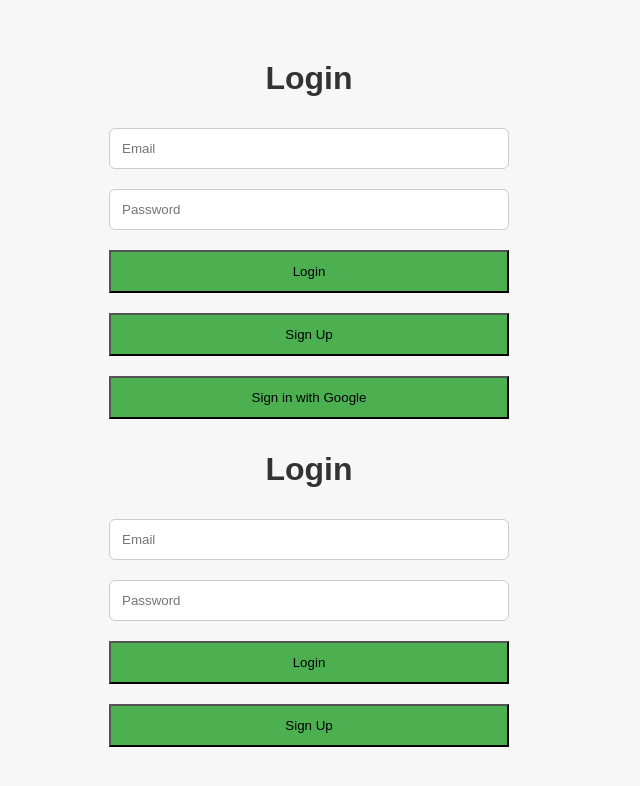
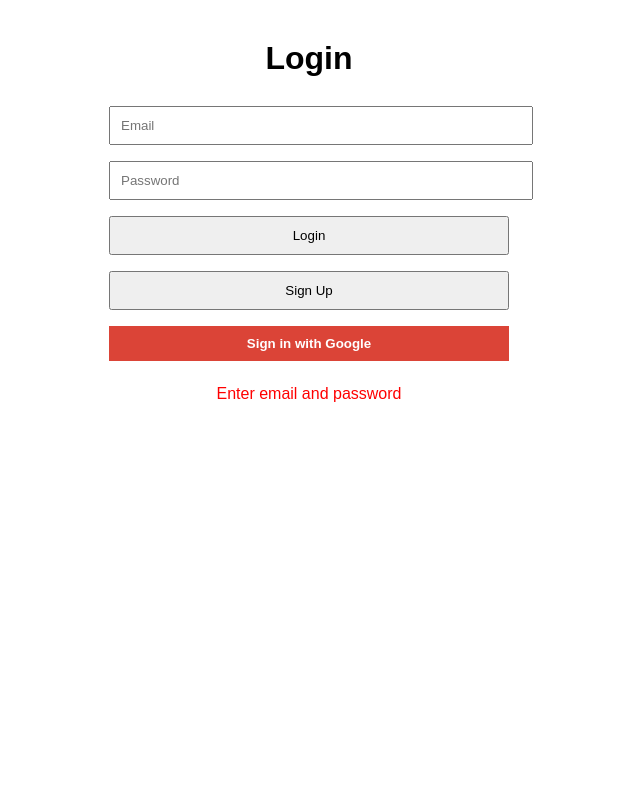
Before and after one commit to luiso-boopo/photo-app-2, a plain HTML site: page login.html in a window 1280 px wide. Both pictures are taken after a click on the button "Login". Shown: the whole page, without its empty margins (331-971 px from the left). Drawn offline with nearby package versions, Linux system fonts and the light colour scheme.

Commit message:
Refactor login.html for improved UI and functionality
Updated the login page structure and styles, added Google Sign-In functionality, and improved session handling.

```diff
--- a/login.html
+++ b/login.html
@@ -1,29 +1,11 @@
- <title>Login</title>
+<!DOCTYPE html>
+<html lang="en">
+<head>
+  <meta charset="UTF-8" />
+  <meta name="viewport" content="width=device-width, initial-scale=1" />
+  <title>Login</title>
   <script src="https://unpkg.com/@supabase/supabase-js@2"></script>
   <style>
-    /* ===== Keep your original styling and add polish ===== */
-    body {
-      font-family: Arial, sans-serif;
-      max-width: 400px;
-      margin: 60px auto;
-      padding: 0 15px;
-      background: #f7f7f7;
-    }
-    h1 { text-align: center; color: #333; }
-    input {
-      width: 100%;
-      padding: 12px;
-      margin: 10px 0;
-      border-radius: 6px;
-      border: 1px solid #ccc;
-      box-sizing: border-box;
-    }
-    button {
-      width: 100%;
-      padding: 12px;
-      margin: 10px 0;
-      cursor: pointer;
-      background-color: #4CAF50;
     body { font-family: Arial, sans-serif; max-width: 400px; margin: 40px auto; }
     h1 { text-align: center; }
     input { width: 100%; padding: 10px; margin: 8px 0; }
@@ -32,25 +14,13 @@
     .error { color: red; }
     .success { color: green; }
 
-    /* ✅ Google button style (added) */
+    /* ✅ Google button style */
     #googleSignIn {
       background-color: #db4437;
       color: white;
       border: none;
-      border-radius: 6px;
       font-weight: bold;
     }
-    button:hover { background-color: #45a049; }
-    .msg { text-align: center; font-size: 0.9em; margin-top: 10px; }
-    .error { color: red; }
-    .success { color: green; }
-
-    /* Centered login card */
-    .login-card {
-      background: #fff;
-      padding: 30px;
-      border-radius: 10px;
-      box-shadow: 0 4px 15px rgba(0,0,0,0.1);
     #googleSignIn:hover {
       background-color: #c23321;
     }
@@ -63,42 +33,80 @@
   <button id="login">Login</button>
   <button id="signup">Sign Up</button>
 
-  <!-- ✅ Added Google Sign-In button -->
+  <!-- Google Sign-In button -->
   <button id="googleSignIn">Sign in with Google</button>
 
-  <!-- ===== Added centered login card ===== -->
-  <div class="login-card">
-    <h1>Login</h1>
-    <input type="email" id="email" placeholder="Email" autocomplete="email" />
-    <input type="password" id="password" placeholder="Password" autocomplete="current-password" />
-    <button id="login">Login</button>
-    <button id="signup">Sign Up</button>
-    <p id="status" class="msg"></p>
-  </div>
   <p id="status" class="msg"></p>
 
   <script>
-    // ✅ Your Supabase project details
-@@ -77,6 +55,7 @@ <h1>Login</h1>
+    // Supabase details
+    const SUPABASE_URL = "https://ywivqcxjtvmztktwlepj.supabase.co";
+    const SUPABASE_ANON_KEY = "eyJhbGciOiJIUzI1NiIsInR5cCI6IkpXVCJ9.eyJpc3MiOiJzdXBhYmFzZSIsInJlZiI6Inl3aXZxY3hqdHZtenRrdHdsZXBqIiwicm9sZSI6ImFub24iLCJpYXQiOjE3NTE0NzA3NDksImV4cCI6MjA2NzA0Njc0OX0.4KUAOSRj4lnG_HCa-YNGeSReKT99qsEOgfrU9nmvh5s";
+
+    // Create Supabase client
+    const sb = supabase.createClient(SUPABASE_URL, SUPABASE_ANON_KEY, {
+      auth: {
+        persistSession: true,
+        autoRefreshToken: true,
+        detectSessionInUrl: true,
+      },
+    });
+
     const statusEl = document.getElementById("status");
     const loginBtn = document.getElementById("login");
     const signupBtn = document.getElementById("signup");
-    const googleSignInBtn = document.getElementById("googleSignIn"); // ✅ added
+    const googleSignInBtn = document.getElementById("googleSignIn");
 
     function setStatus(text, type = "") {
       statusEl.className = `msg ${type}`;
-@@ -120,6 +99,23 @@ <h1>Login</h1>
+      statusEl.textContent = text;
+    }
+
+    async function safeAction(btn, fn) {
+      btn.disabled = true;
+      setStatus("");
+      try { await fn(); } catch (e) { setStatus(e.message || "Unexpected error", "error"); }
+      btn.disabled = false;
+    }
+
+    // Auto-redirect if already logged in
+    (async () => {
+      const { data: { session } } = await sb.auth.getSession();
+      if (session) window.location.replace("dashboard.html");
+    })();
+
+    // Login button
+    loginBtn.addEventListener("click", () => safeAction(loginBtn, async () => {
+      const email = document.getElementById("email").value.trim();
+      const password = document.getElementById("password").value.trim();
+      if (!email || !password) return setStatus("Enter email and password", "error");
+
+      const { error } = await sb.auth.signInWithPassword({ email, password });
+      if (error) return setStatus(error.message, "error");
+
+      setStatus("Login successful. Redirecting…", "success");
+      window.location.replace("dashboard.html");
+    }));
+
+    // Signup button
+    signupBtn.addEventListener("click", () => safeAction(signupBtn, async () => {
+      const email = document.getElementById("email").value.trim();
+      const password = document.getElementById("password").value.trim();
+      if (!email || !password) return setStatus("Enter email and password", "error");
+
+      const { error } = await sb.auth.signUp({ email, password });
+      if (error) return setStatus(error.message, "error");
 
       setStatus("Signup successful! Check your email to confirm.", "success");
     }));
 
-    // ✅ Google Sign-In (added)
+    // Google Sign-In
     googleSignInBtn.addEventListener("click", async () => {
       try {
         const { data, error } = await sb.auth.signInWithOAuth({
           provider: "google",
           options: {
-            redirectTo: window.location.origin + "/dashboard.html",
+            redirectTo: "https://luiso-boopo.github.io/photo-app-2/dashboard.html",
           },
         });
         if (error) throw error;
@@ -108,6 +116,21 @@
         console.error(err);
       }
     });
+
+    // Supabase event-based auto-redirect
+    sb.auth.onAuthStateChange((event, session) => {
+      if (event === "SIGNED_IN" && session) {
+        console.log("✅ User signed in:", session.user.email);
+        window.location.href = "dashboard.html";
+      }
+    });
+
+    // ⭐ Your additional block (added safely)
+    supabase.auth.onAuthStateChange(async (event, session) => {
+      if (session) {
+        window.location.href = "dashboard.html";
+      }
+    });
   </script>
 </body>
 </html>
```
